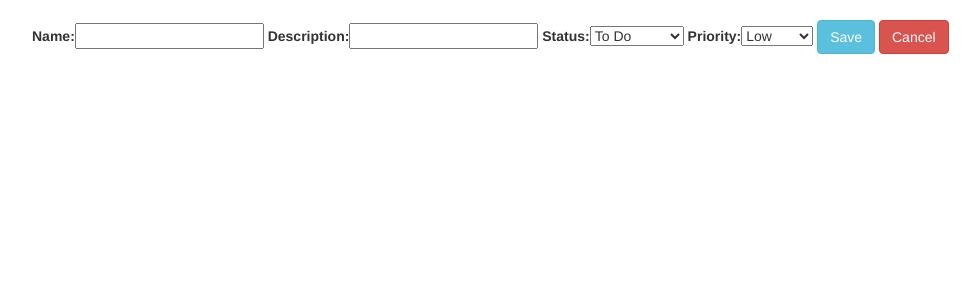
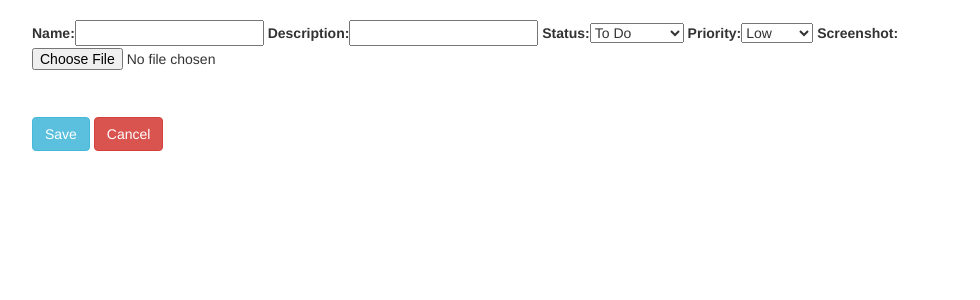
Before and after one commit to Garathd/Django-To-Do-List, a Django app: page /tasks/1/create/ in a window 1280 px wide. Shown: the part 52-352 px from the top of the page, without its empty margins (38-1018 px from the left). Run offline with Django 3.2, Linux system fonts and the light colour scheme; a user stored in the database is signed in; tables that the repository leaves empty hold one stand-in row (values such as "Sample post"); some libraries are stand-ins or nearby versions.

Commit message:
Added basic image upload of screenshots for tasks on file system

```diff
--- a/requirements.txt
+++ b/requirements.txt
@@ -1,3 +1,4 @@
 Django==1.11
 django-forms-bootstrap==3.1.0
+Pillow==3.4.2
 pytz==2019.1
--- a/static/css/custom.css
+++ b/static/css/custom.css
@@ -33,3 +33,8 @@
 .create > span > a{
     text-decoration: underline !important;
 }
+
+/*For Image Upload Field*/
+input[name="screenshot"] {
+    padding-bottom: 47px !important;
+}
--- a/tasks/forms.py
+++ b/tasks/forms.py
@@ -5,4 +5,4 @@ class TaskForm(forms.ModelForm):
 
     class Meta:
         model = Task
-        fields = ('name', 'description', 'status', 'priority')
+        fields = ('name', 'description', 'status', 'priority', 'screenshot')
--- a/tasks/models.py
+++ b/tasks/models.py
@@ -23,6 +23,7 @@ class Task(models.Model):
     project = models.ForeignKey(Project, on_delete=models.CASCADE, blank=False, null=True)
     status = models.CharField(max_length=40, choices=status, default='To Do')
     priority = models.CharField(max_length=40, choices=priority, default='Low')
+    screenshot = models.ImageField(upload_to="img", blank=True, null=True)
     published_date = models.DateTimeField(blank=True, null=True, default=timezone.now)
 
     def __str__(self):
--- a/tasks/templates/taskinfo.html
+++ b/tasks/templates/taskinfo.html
@@ -6,6 +6,9 @@
         <p><span class="boldtext">Status:</span> {{ task.status }}</p>
         <p><span class="boldtext">Priority:</span> {{ task.priority }}</p>
         <p><span class="boldtext">Project:</span> {{ task.project }}</p>
+        {% if task.screenshot %}
+                <img class="img-blogpost" src="/media/{{ task.screenshot }}">
+            {% endif %}
         <p><span class="boldtext">Published on:</span> {{ task.published_date }} </p>
         <hr />
         <a href="{% url 'view_only' project %}" class="btn btn-default"><span class="glyphicon glyphicon-arrow-left"></span> Back</a>
--- a/tracker/settings.py
+++ b/tracker/settings.py
@@ -68,6 +68,7 @@ TEMPLATES = [
                 'django.template.context_processors.request',
                 'django.contrib.auth.context_processors.auth',
                 'django.contrib.messages.context_processors.messages',
+                'django.template.context_processors.media',
             ],
         },
     },
@@ -133,3 +134,6 @@ STATIC_URL = '/static/'
 STATICFILES_DIRS = (
     os.path.join(BASE_DIR, "static"),
 )
+
+MEDIA_URL = '/media/'
+MEDIA_ROOT = os.path.join(BASE_DIR, 'media')
--- a/tracker/urls.py
+++ b/tracker/urls.py
@@ -20,6 +20,8 @@ from projects import urls as urls_projects
 from tasks import urls as urls_tasks
 from dashboard.views import dashboard_view
 from home.views import index
+from .settings import MEDIA_ROOT
+from django.views.static import serve
 
 urlpatterns = [
     url(r'^admin/', admin.site.urls),
@@ -28,4 +30,5 @@ urlpatterns = [
     url(r'^dashboard/', dashboard_view, name='dashboard'),
     url(r'^projects/', include(urls_projects)),
     url(r'^tasks/', include(urls_tasks)),
+    url(r'^media/(?P<path>.*)$', serve, {'document_root': MEDIA_ROOT }),
 ]
```
Also changed, not shown: projects/templates/projectinfo.html (+10 -3 lines), tasks/migrations/0002_task_screenshot.py (added).
